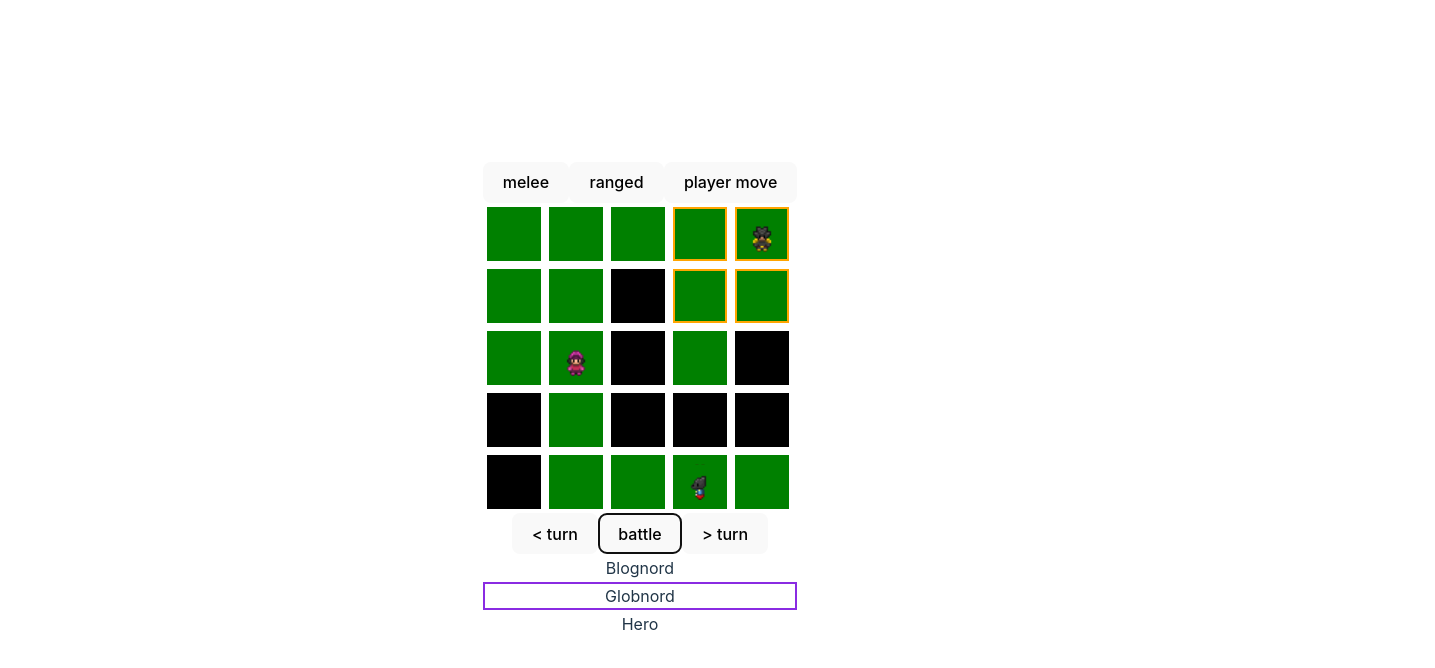
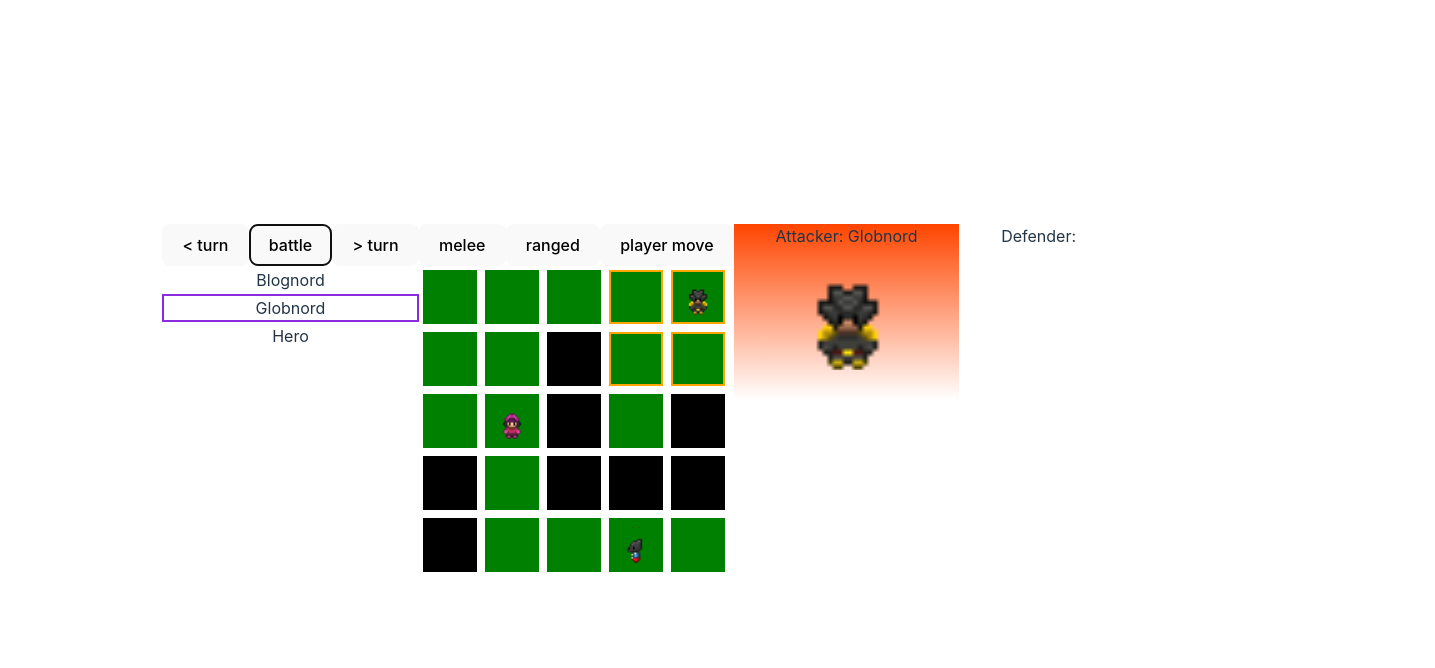
Before and after one commit to sasham43/gm-vue, a Vue app: page / in a window 1280 px wide. Both pictures are taken after a click on the button "battle". Shown: the top 668 px of the page, 1435 px wide, since content can reach past the window. Built offline with nearby package versions, Linux system fonts and the light colour scheme.

Commit message:
add attack view

```diff
--- a/src/components/Game.vue
+++ b/src/components/Game.vue
@@ -73,6 +73,7 @@ export default {
       currentActorMoved: false,
       currentActorAttacked: false,
       enemyChoiceTimeout: null,
+      currentDefender: {},
     };
   },
   computed: {
@@ -116,6 +117,7 @@ export default {
           this.mode = "player-move";
         }
       } else if (this.mode == "player-move") {
+        console.log('select player move')
         if (isNavigable) {
           this.movePlayer(col, row);
           this.currentActorMoved = true;
@@ -132,8 +134,10 @@ export default {
         let enemy = this.findEnemyPos(selectPos);
 
         if (isAttackable && enemy) {
-          enemy.health -= this.player.meleePower;
-          this.currentActorAttacked = true;
+          this.currentDefender = enemy;
+          this.displayAttackView();
+          // enemy.health -= this.player.meleePower;
+          // this.currentActorAttacked = true;
         }
       } else if (this.mode == "ranged") {
         let isAttackable = isHighlightedAttack(
@@ -148,8 +152,10 @@ export default {
         let enemy = this.findEnemyPos(selectPos);
 
         if (isAttackable && enemy) {
-          enemy.health -= this.player.rangedPower;
-          this.currentActorAttacked = true;
+          this.currentDefender = enemy;
+          this.displayAttackView();
+          // enemy.health -= this.player.rangedPower;
+          // this.currentActorAttacked = true;
         }
       }
 
@@ -458,6 +464,9 @@ export default {
         this.nextTurn();
       }
     },
+    displayAttackView(){
+      // here
+    }
   },
   watch: {
     currentTurn(newValue, oldValue) {
@@ -475,6 +484,18 @@ export default {
 </script>
 
 <template>
+
+  <div>
+    <button @click="previousTurn()">&lt; turn</button>
+    <button @click="rollInitiative()">battle</button>
+    <button @click="nextTurn()">> turn</button>
+    <div>
+      <div class="turn" :class="{ 'current-turn': currentTurn == turn }" v-for="(actor, turn) in turnOrder">
+        {{ actor.name }}
+      </div>
+    </div>
+  </div>
+  <div>
     <div>
       <button @click="setMode('melee')">melee</button>
       <button @click="setMode('ranged')">ranged</button>
@@ -490,20 +511,23 @@ export default {
       ></TileMap>
       <Actor v-bind="player" :tiles="tiles"></Actor>
       <Actor v-for="enemy in enemies" :isEnemy="true" v-bind="enemy"></Actor>
-    <!-- <Sprite pose="standing" spritesheet="src/assets/hero-1.png"></Sprite>
-    <Sprite pose="w-walk" spritesheet="src/assets/hero-1.png"></Sprite> -->
     </div>
+  </div>
+  <div class="attack-view-container">
+    <div class="attacker" :class="{'player-view': currentActor.player, 'enemy-view': currentActor.enemy}">
       <div>
-    <button @click="previousTurn()">&lt; turn</button>
-    <button @click="rollInitiative()">battle</button>
-    <button @click="nextTurn()">> turn</button>
+        Attacker: {{ currentActor.name }}
+      </div>
+      <div class="attack-view-sprite-container">
+        <Sprite :spritesheet="currentActor.sprite" pose="standing"></Sprite>
+      </div>
+    </div>
+    <div class="defender" :class="{'player-view': currentDefender.player, 'enemy-view': currentDefender.enemy}">
       <div>
-      <div
-        class="turn"
-        :class="{ 'current-turn': currentTurn == turn }"
-        v-for="(actor, turn) in turnOrder"
-      >
-        {{ actor.name }}
+        Defender: {{ currentDefender.name }}
+      </div>
+      <div class="attack-view-sprite-container">
+        <Sprite :spritesheet="currentDefender.sprite" pose="standing"></Sprite>
       </div>
     </div>
   </div>
@@ -521,4 +545,28 @@ export default {
 .current-turn {
   border-color: blueviolet;
 }
+
+.player-view {
+  background:linear-gradient(aquamarine 0%, rgba(255, 255, 255, 0) 50%);
+  color: black;
+}
+.enemy-view {
+  background:linear-gradient(orangered 0%, rgba(255, 255, 255, 0) 50%);
+  /* color: black; */
+}
+
+.attack-view-container {
+  display: flex;
+  flex-direction: row;
+  width: 30vw;
+}
+.attack-view-container>div {
+  flex-grow: 1;
+}
+.attack-view-sprite-container {
+    transform: scale(500%);
+    display: flex;
+    justify-content: center;
+    margin-top: 50px;
+}
 </style>
--- a/src/style.css
+++ b/src/style.css
@@ -74,6 +74,7 @@ button:focus-visible {
   margin: 0 auto;
   padding: 2rem;
   text-align: center;
+  display: flex;
 }
 
 @media (prefers-color-scheme: light) {
```
Lines whose indentation alone changed are shown as unchanged.
